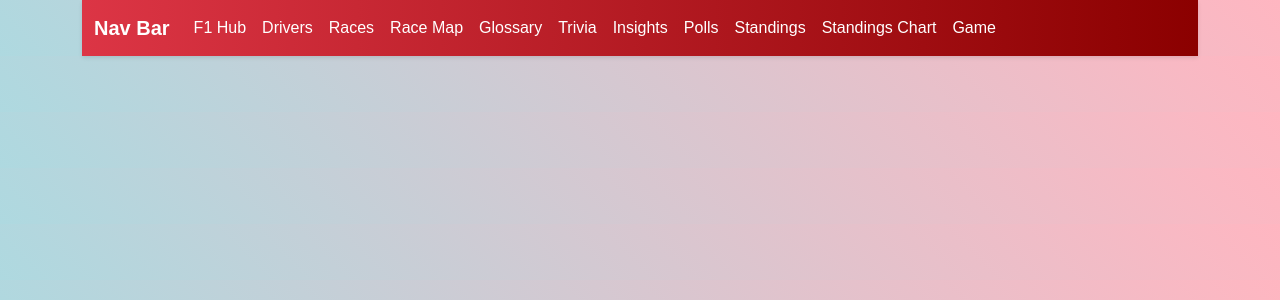
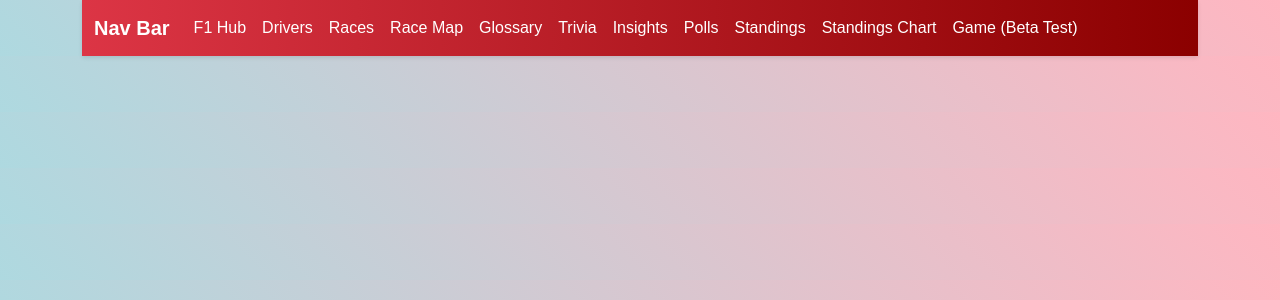
Before and after one commit to mariareiss/formula1, a PHP site: page /view-header.php in a window 1280 px wide. Shown: the top 300 px of the page. Run offline with PHP 8.4, Linux system fonts and the light colour scheme; data that the repository does not hold is empty.

Commit message:
Update view-header.php

```diff
--- a/view-header.php
+++ b/view-header.php
@@ -120,7 +120,7 @@
                             <a class="nav-link <?= $pageTitle === 'Standings Chart' ? 'active' : '' ?>" href="standings-chart.php">Standings Chart</a>
                         </li>
                         <li class="nav-item">
-                            <a class="nav-link <?= $pageTitle === 'Game' ? 'active' : '' ?>" href="game.php">Game</a>
+                            <a class="nav-link <?= $pageTitle === 'Game' ? 'active' : '' ?>" href="game.php">Game (Beta Test)</a>
                         </li>
                     </ul>
                 </div>
```
